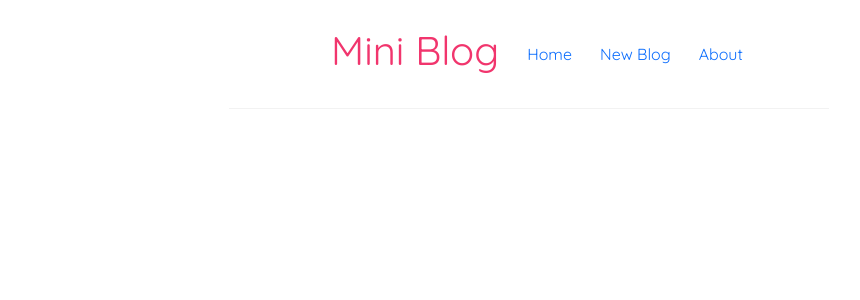
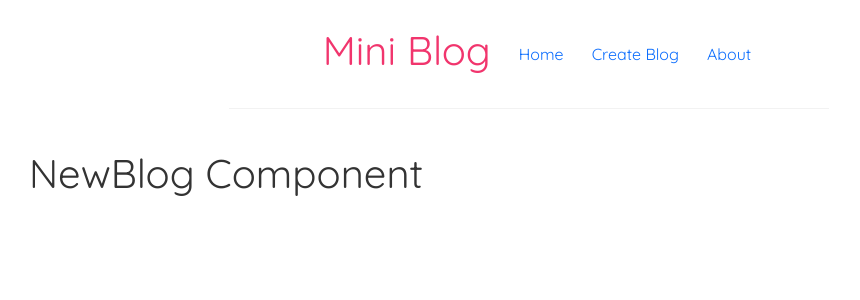
Before and after one commit to taiseen/react_mini_blog_site, a React (Create React App) app: page /createBlog in a window 1280 px wide. Shown: the top 300 px of the page, without its empty margins (111-971 px from the left). Built offline with nearby package versions, Linux system fonts and the light colour scheme; data requests are answered from the project's data file.

Commit message:
AbortController add ==> OK

```diff
--- a/src/App.js
+++ b/src/App.js
@@ -7,11 +7,12 @@ import About from "./Components/About";
 import Blog from "./Components/Blog";
 import Home from "./Components/Home";
 import NavBar from "./Components/NavBar";
-import NewBlog from "./Components/NewBlog";
+import CreateBlog from "./Components/CreateBlog";
 
 const App = () => {
 
     return (
+
         <Router>
             <NavBar />
             <div className="content">
@@ -19,8 +20,8 @@ const App = () => {
                     <Route exact path="/">
                         <Home />
                     </Route>
-                    <Route path="/newBlog">
-                        <NewBlog />
+                    <Route path="/createBlog">
+                        <CreateBlog />
                     </Route>
                     <Route path="/blog/:id">
                         <Blog />
@@ -28,10 +29,10 @@ const App = () => {
                     <Route path="/about">
                         <About />
                     </Route>
-
                 </Switch>
             </div>
         </Router>
+
     );
 };
 
--- a/src/Components/Blog.js
+++ b/src/Components/Blog.js
@@ -2,9 +2,10 @@ import React from 'react';
 
 function Blog() {
 
+
     return (
         <div>
-            <h1>Blog Component</h1>
+            <h1>Blog component</h1>
         </div>
     );
 }
--- a/src/Components/BlogList.js
+++ b/src/Components/BlogList.js
@@ -5,9 +5,10 @@ import Blog from './Blog';
 function BlogList({ blogs }) {
     return (
         <div className="blog_list">
-            {blogs.map(blog => {
+
+            {blogs.map( blog => {
+
                 const { id, title, author } = blog;
-
 
                 return (
                     <Link to={`/blog/${id}`} >
@@ -16,8 +17,7 @@ function BlogList({ blogs }) {
                             key={id} >
                             <h2>{title}</h2>
                             <p>Written by : {author}</p>
-                            <Blog></Blog>
-
+                            <Blog />
                         </div>
                     </Link>
                 );
--- /dev/null
+++ b/src/Components/CreateBlog.js
@@ -0,0 +1,15 @@
+import React from 'react';
+import useFetch from './useFetch';
+
+function CreateBlog(props) {
+
+    const { data : blogs, isLoading, error } = useFetch('blogs');
+
+    return (
+        <div>
+            <h1>NewBlog Component</h1>
+        </div>
+    );
+}
+
+export default CreateBlog;
--- a/src/Components/Home.js
+++ b/src/Components/Home.js
@@ -5,7 +5,7 @@ import useFetch from './useFetch';
 
 function Home() {
 
-    const { data : blogs, isLoading, error, } = useFetch('blogs');
+    const { data : blogs, isLoading, error } = useFetch('blogs');
 
     return (
         <div className="home">
--- a/src/Components/NavBar.js
+++ b/src/Components/NavBar.js
@@ -2,15 +2,18 @@ import React from 'react';
 import { Link } from 'react-router-dom';
 
 function NavBar() {
+
     return (
+
         <nav className="navbar">
             <Link to="/"><h1>Mini Blog</h1> </Link>
             <div className="links">
                 <Link to="/">Home</Link>
-                <Link to="/newBlog">New Blog</Link>
+                <Link to="/createBlog">Create Blog</Link>
                 <Link to="/about">About</Link>
             </div>
         </nav>
+
     );
 }
 
--- a/src/Components/NewBlog.js
+++ /dev/null
@@ -1,11 +0,0 @@
-import React from 'react';
-
-function NewBlog(props) {
-    return (
-        <div>
-            <h1>NewBlog Component</h1>
-        </div>
-    );
-}
-
-export default NewBlog;
--- a/src/Components/useFetch.js
+++ b/src/Components/useFetch.js
@@ -8,16 +8,17 @@ const useFetch = (endPoint) => {
 
 
     useEffect(() => {
+        const abortCont = new AbortController();
 
         const url = `http://localhost:8000/${endPoint}`;
 
         setTimeout(() => {
-            fetch(url)
+            fetch(url, { signal: abortCont.signal })
                 .then(res => {
                     if (!res.ok) {
                         throw Error('Could Not Fetch Data From That Resource')
                     }
-                    return res.json()
+                    return res.json();
                 })
                 .then(data => {
                     setData(data);
@@ -25,23 +26,24 @@ const useFetch = (endPoint) => {
                     setError(null);
                 })
                 .catch(err => {
-                    setError(err.message);
-                    setIsLoading(false);
-                    setData(null);
+                    if (err.name === 'AbortError') {
+                        console.log('Fetch aborted');
+                    } else {
+                        setError(err.message);
+                        setIsLoading(false);
+                        setData(null);
+                    }
                 });
-
         },
             // waiting for 1 seconds
             1000);
 
-        return (() => {
-            console.log("clearing");
-        });
+        return () => abortCont.abort();
 
         // run this useEffect only for this ==> endPoint
     }, [endPoint]);
 
-    return { data, isLoading, error, };
+    return { data, isLoading, error };
 
 };
 
--- a/src/index.css
+++ b/src/index.css
@@ -102,6 +102,7 @@ button:hover {
   line-height  : 1px;
 }
 
+
 .blog_list {
   /* border : 1px solid tomato; */
   padding: 10px 28px;
```
